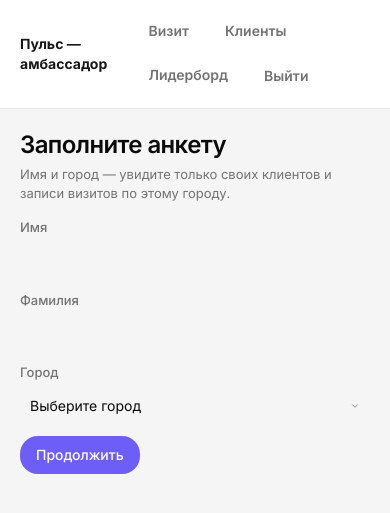
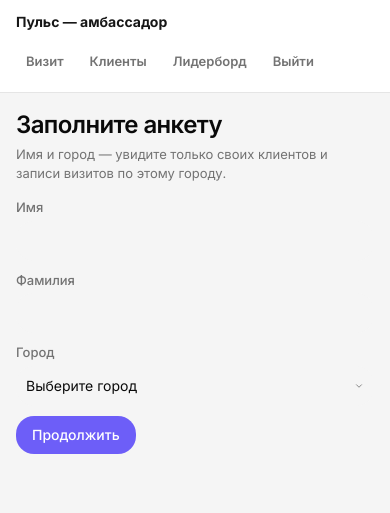
Before and after one commit to lakalyut/sarma-crm, a FastAPI app: template app/templates/ambassador/profile.html in a window 390 px wide. Shown: the top 513 px of the page. Run offline with FastAPI, Linux system fonts and the light colour scheme; the template is opened without the code that fills it, so the values that code supplies are empty.

Commit message:
F: мобильная вёрстка амбассадорских «Клиентов» — шапка и пустая колонка
- base_ambassador.html: на ≤640px шапка складывается в колонку (бренд
  сверху, ряд навигации снизу) — с четвёртым пунктом «Клиенты» ряд
  переставал помещаться и лесенкой наезжал на двухстрочный бренд.
- пустая первая колонка таблицы «Клиенты» (чекбоксы «Сформировать свод»,
  которых у амбассадора нет) скрывается классом .clients-table-noselect —
  nth-child остальных колонок считает DOM-позицию, ширины 2-9 не съезжают.

Таблицы по-прежнему скроллятся горизонтально на телефоне — это давняя
общая проблема аналитики (ROADMAP горизонт 2.5), не специфична для
амбассадора, отдельная задача.

```diff
--- a/app/static/css/tables.css
+++ b/app/static/css/tables.css
@@ -185,6 +185,14 @@
         min-width: 40px;
         max-width: 40px;
         text-align: center;
+    }
+
+/* Амбассадорский вид «Клиентов» — без чекбоксов «Сформировать свод», первая
+   колонка пустая, прячем её целиком (nth-child остальных колонок считает
+   DOM-позицию, ширины 2-9 не съезжают). */
+#clients-table.clients-table-noselect th:nth-child(1),
+#clients-table.clients-table-noselect td:nth-child(1) {
+        display: none;
     }
 
 #clients-table th:nth-child(2),
--- a/app/templates/analytics/clients_summary.html
+++ b/app/templates/analytics/clients_summary.html
@@ -258,7 +258,7 @@
         {% else %}
             <div class="sheet-wrapper">
                 <div class="sheet-scroller">
-                    <table class="sheet-table" id="clients-table">
+                    <table class="sheet-table{% if ambassador_mode %} clients-table-noselect{% endif %}" id="clients-table">
                         <thead>
                         <tr>
                             <th></th>
--- a/app/templates/base_ambassador.html
+++ b/app/templates/base_ambassador.html
@@ -59,6 +59,24 @@
     .amb-web-content.amb-web-content-wide {
       max-width: 1120px;
     }
+    @media (max-width: 640px) {
+      .amb-web-header {
+        flex-direction: column;
+        align-items: stretch;
+        gap: 10px;
+        padding: 12px 16px;
+      }
+      .amb-web-nav {
+        justify-content: flex-start;
+        gap: 6px;
+      }
+      .amb-web-nav a,
+      .amb-web-logout {
+        padding: 6px 10px;
+        font-size: 13px;
+      }
+      .amb-web-content { padding: 16px; }
+    }
   </style>
 </head>
 <body>
```
